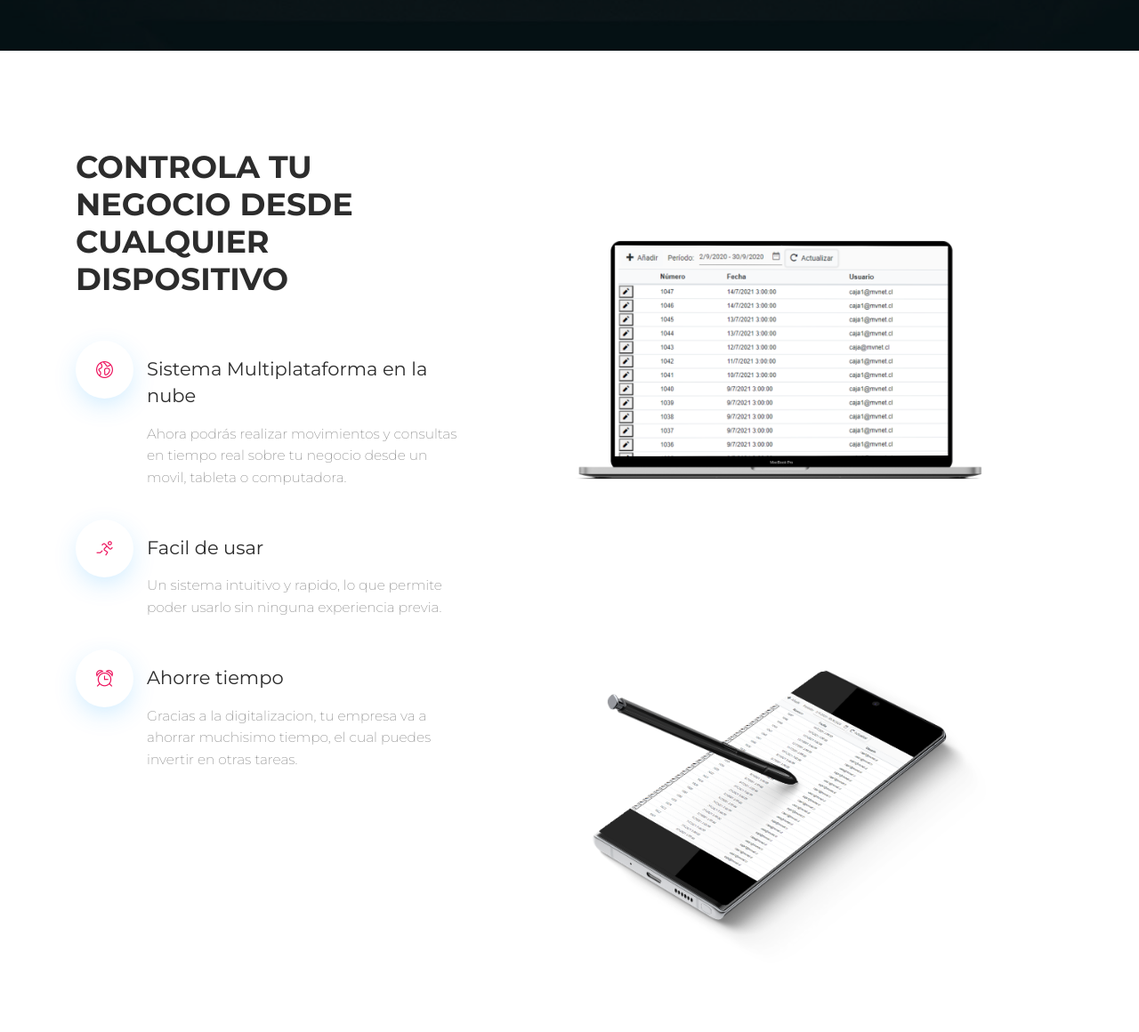
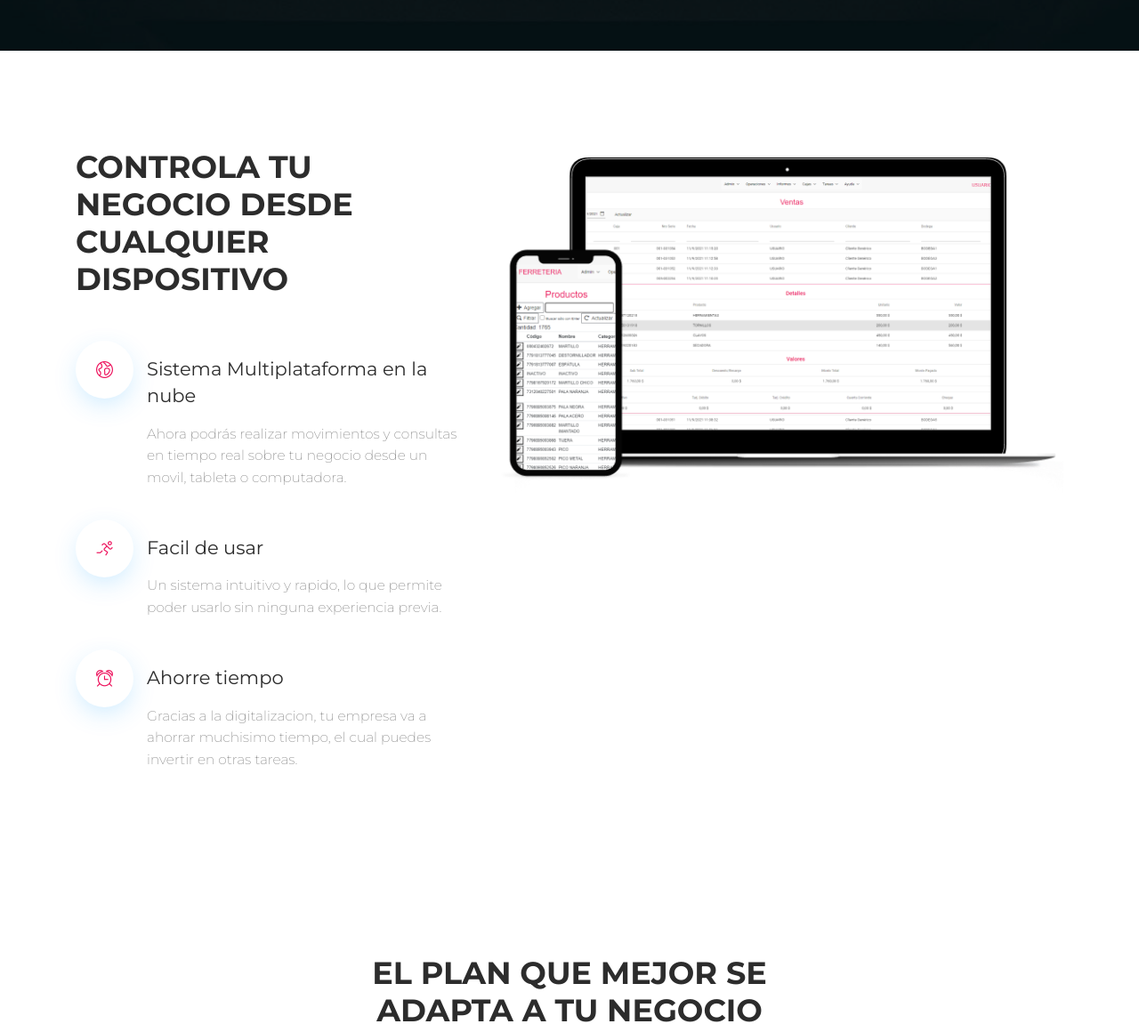
Before and after one commit to brianfsosa/MacriSoft, a website: page index.html in a window 1280 px wide. Shown: the part 3140-4300 px from the top of the page at 89% size. Drawn offline with nearby package versions, Linux system fonts and the light colour scheme; some packages are replaced by stand-ins of ours.

Commit message:
Add files via upload

```diff
--- a/index.html
+++ b/index.html
@@ -231,13 +231,11 @@
               </div>
             </div>
           </div>
-          <div class="col-md-7">
-            <div class="tablet-container">
-              <img src="./assets/img/mockuper2.png">
+          <div class="col-md-7 centering">
+            <div class="tablet-container centering-image">
+              <img src="./assets/img/mockup.png">
             </div>
-            <div class="tablet-container">
-              <img src="./assets/img/mockuper.png">
-            </div>
+
           </div>
         </div>
       </div>
```
